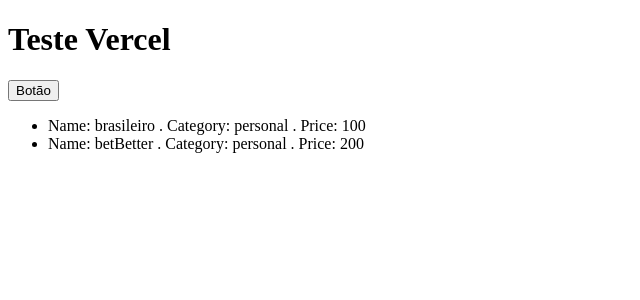
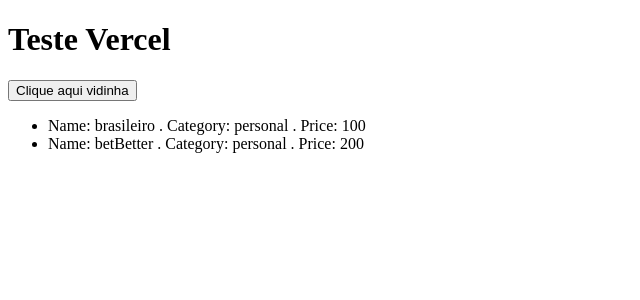
Before and after one commit to willianPaulinoSantos/consultoria, a Next.js app: page / in a window 1280 px wide. Shown: the top 300 px of the page, without its empty margins (0-640 px from the left). Built offline with nearby package versions, Linux system fonts and the light colour scheme.

Commit message:
testing button events

```diff
--- a/pages/index.js
+++ b/pages/index.js
@@ -1,23 +1,24 @@
 import { models } from '../resources/models'
 function MyButton(){
+    function handleClick() {
+        alert('Te amo vidinha que clica')
+     }
+
     return (
-        <button>
-            Botão
+        <button onClick = {handleClick}>
+            Clique aqui vidinha
         </button>
     )
 
 }
 
 function Home() {
-    console.log('models: ')
-    console.log(models)
     const listModels = models.map(model =>
         <li key ={model.name}>
            Name: {model.name} . Category: {model.category} . Price: {model.price}
         </li>
     )
 
-    console.log(listModels)
     return (
     <div>
         <h1>Teste Vercel</h1>
```
